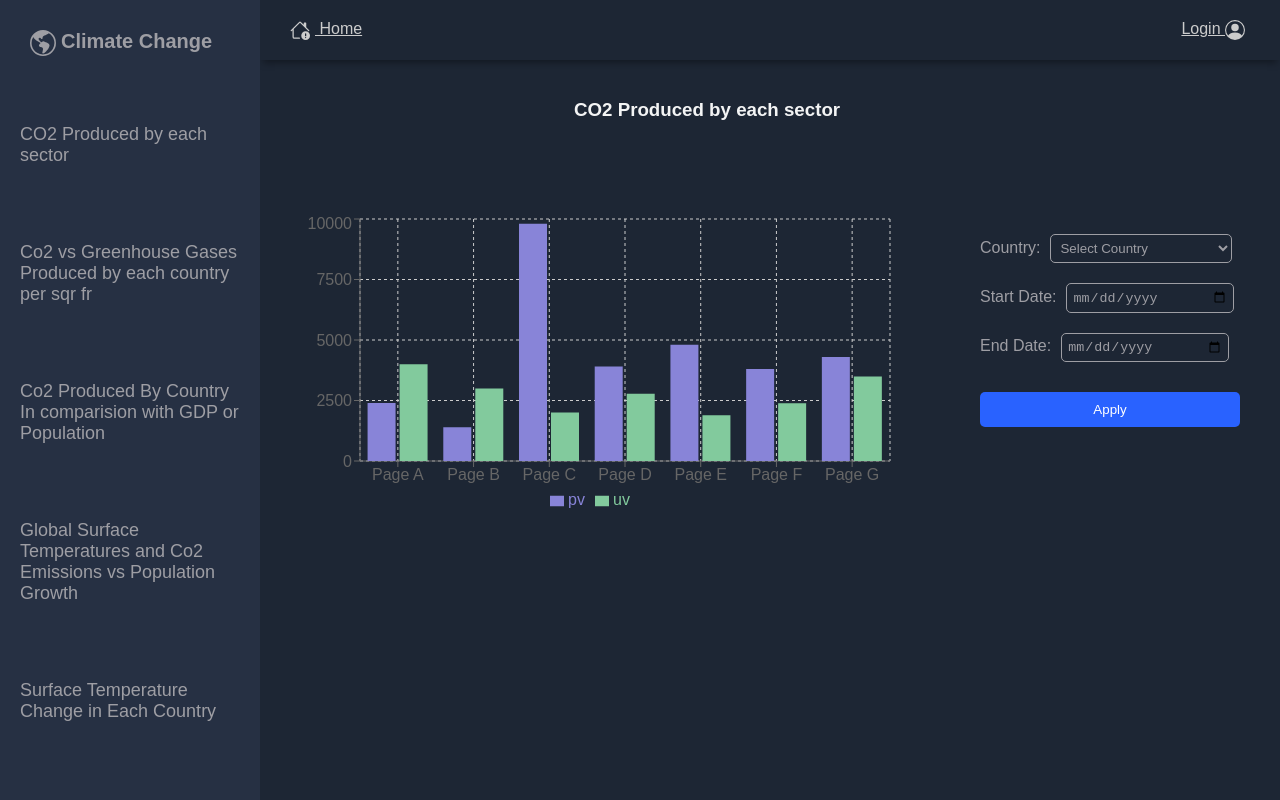
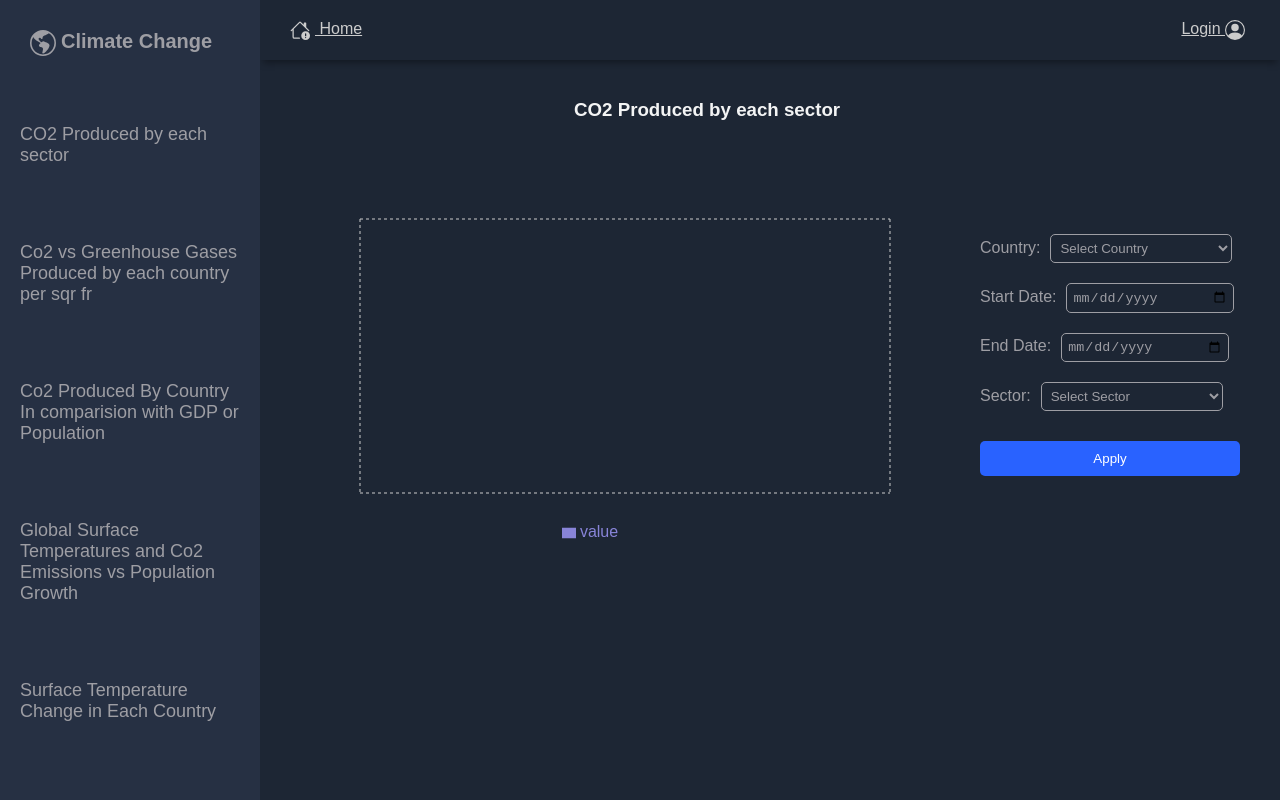
Before and after one commit to sandhyaananthan121/DBMS_project, a React (Vite) app: page / in a window 1280 px wide. Built offline with nearby package versions, Linux system fonts and the light colour scheme.

Commit message:
extra changes till - basic graph - sandhya

```diff
--- a/src/Header.jsx
+++ b/src/Header.jsx
@@ -10,7 +10,7 @@ function Header() {
         <BsJustify className="icon" />
       </div>
       <div className="header-left">
-        <Link to="/q1" className="home-link">
+        <Link to="/" className="home-link">
           <BsHouseExclamation className="icon" /> Home
         </Link>
       </div>
--- a/src/Home.jsx
+++ b/src/Home.jsx
@@ -8,6 +8,8 @@ function Home() {
   const [startDate, setStartDate] = useState('');
   const [endDate, setEndDate] = useState('');
   const [selectedCountry, setSelectedCountry] = useState('');
+  const [sector, setSector] = useState('');
+  const [chartData, setChartData] = useState([]);
 
   const handleStartDateChange = (e) => {
     setStartDate(e.target.value);
@@ -20,12 +22,35 @@ function Home() {
   const handleCountryChange = (e) => {
     setSelectedCountry(e.target.value);
   };
+  const handleSector = (e) => {
+    setSector(e.target.value);
+  };
 
   const handleApplyClick = (e) => {
     e.preventDefault();
     console.log('Selected Country:', selectedCountry);
     console.log('Start Date:', startDate);
     console.log('End Date:', endDate);
+
+    // Make an API call with selected data
+    fetch(`http://localhost:3001/q1?selectedCountry=${selectedCountry}&startDate=${startDate}&endDate=${endDate}&sector=${sector}`)
+      .then((response) => response.json())
+      .then((data) => {
+          const sortedData = [...data].sort(
+            (a, b) => new Date(b.date) - new Date(a.date)
+          );
+          setChartData(sortedData);
+      })
+      .catch((error) => {
+        console.error('Error fetching data:', error);
+      });
+  };
+
+  const transformDataForChart = (data) => {
+    return data.map(([value, date]) => ({
+      value,
+      date,
+    }));
   };
 
     // Perform some action with the selected data, e.g., make an API call
@@ -94,7 +119,7 @@ function Home() {
             <BarChart
             width={500}
             height={300}
-            data={data}
+            data={transformDataForChart(chartData)}
             margin={{
                 top: 5,
                 right: 30,
@@ -103,12 +128,11 @@ function Home() {
             }}
             >
                 <CartesianGrid strokeDasharray="3 3" />
-                <XAxis dataKey="name" />
+                <XAxis dataKey="date" />
                 <YAxis />
                 <Tooltip />
                 <Legend />
-                <Bar dataKey="pv" fill="#8884d8" />
-                <Bar dataKey="uv" fill="#82ca9d" />
+                <Bar dataKey="value" fill="#8884d8" />
                 </BarChart>
             </ResponsiveContainer>
 
@@ -148,6 +172,24 @@ function Home() {
             className='form-date-input'
           />
             <br></br>
+            <label htmlFor="sectorSelector" className='form-label'>Sector:</label>
+            <select
+            id="sectorSelector"
+            name="sector"
+            onChange={handleSector}
+            value={sector}
+            className="form-select"
+          >
+            <option value="">Select Sector</option>
+            <option value="Power">Power</option>
+            <option value="Residential">Residential</option>
+            <option value="International Aviation">International Aviation</option>
+            <option value="Ground Transport">Ground Transport</option>
+            <option value="Domestic Aviation">Domestic Aviation</option>
+            <option value="Industry">Industry</option>
+            {/* Add more country options here */}
+          </select>
+          <br></br>
           <button type="submit" onClick={handleApplyClick} className='form-button'>
             Apply
           </button>
--- a/src/Login.jsx
+++ b/src/Login.jsx
@@ -29,7 +29,7 @@ function Login() {
 
   if (loggedIn) {
     // Redirect the user to the '/' route upon successful login
-    return <Redirect to="/q1" />;
+    return <Redirect to="/" />;
   }
   return (
     <div className="login-container">
--- a/src/Sidebar.jsx
+++ b/src/Sidebar.jsx
@@ -39,7 +39,7 @@ function Sidebar({openSidebarToggle, OpenSidebar}) {
 
         <ul className='sidebar-list'>
             <li className='sidebar-list-item'>
-                <Link to="/q1" className="home-link">
+                <Link to="/" className="home-link">
                     <p> CO2 Produced by each sector </p>
                 </Link>
             </li>
```
Also changed, not shown: 1 other file (tests, documents, lock files or other folders). Lines whose indentation alone changed are shown as unchanged.
